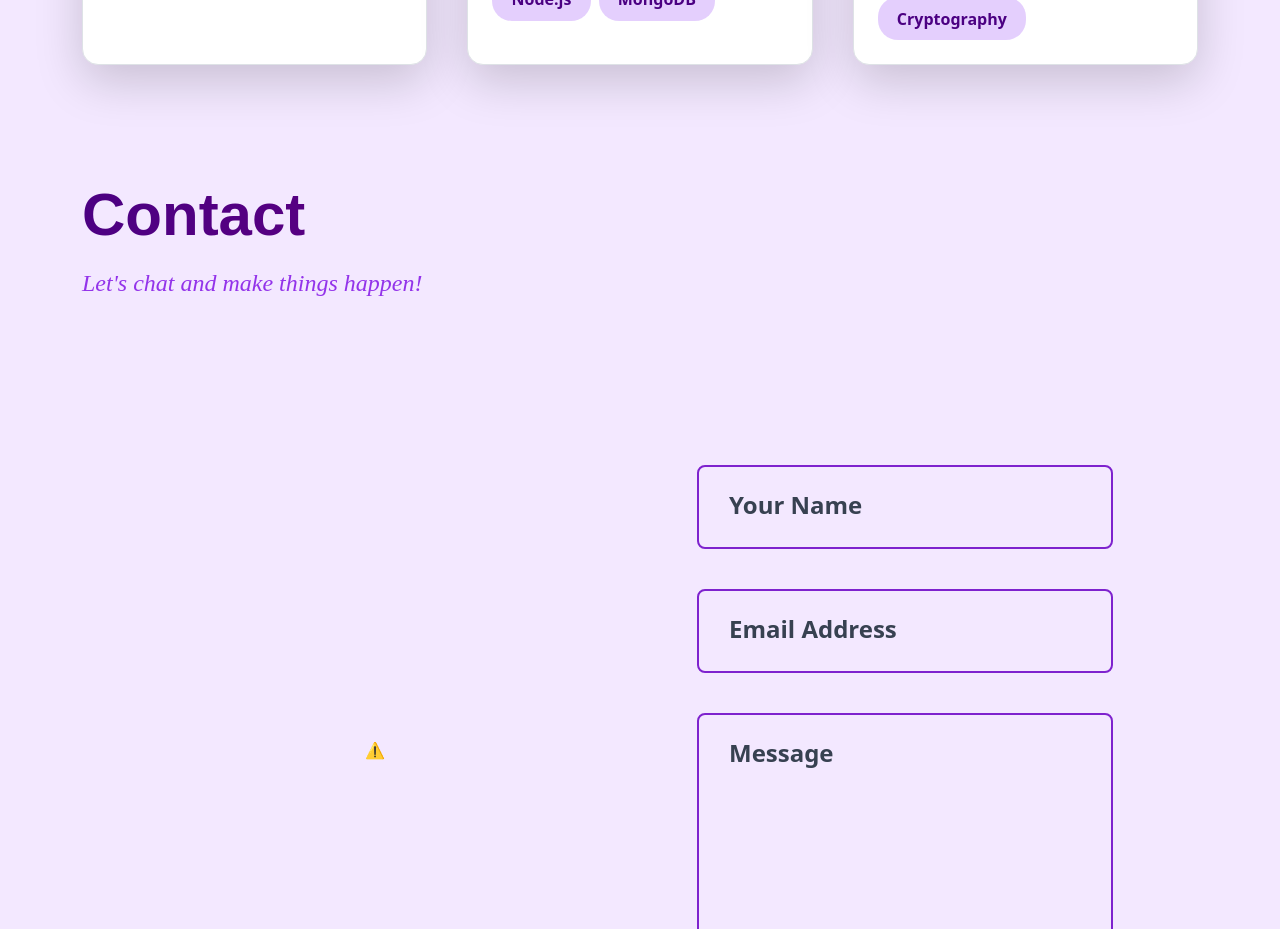
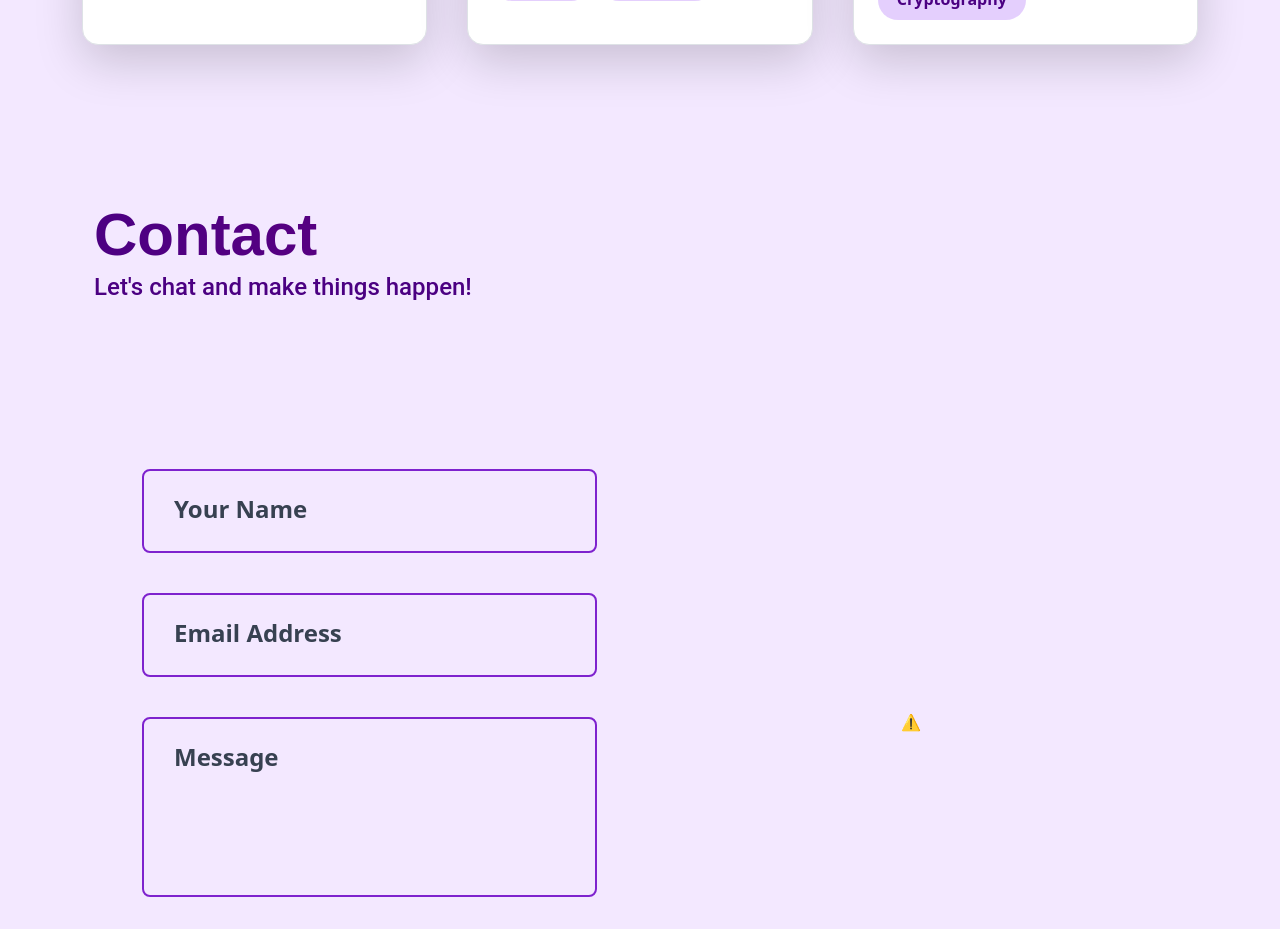
Before and after one commit to SameekshaMenda/portfolio, a React (Create React App) app: page / in a window 1280 px wide. Shown: the part 3620-4549 px from the top of the page. Built offline with nearby package versions, Linux system fonts and the light colour scheme; no server answers.

Commit message:
final changes

```diff
--- a/src/components/Contact.js
+++ b/src/components/Contact.js
@@ -8,28 +8,28 @@ function ContactForm() {
 
   if (state.succeeded) {
     return (
-      <p className="text-purple-700 text-4xl">
+      <p className="text-purple-700 text-2xl md:text-4xl text-center">
         Thanks for joining! We will get back to you soon.
       </p>
     );
   }
 
   return (
-    <div className="flex flex-col justify-center w-full md:w-1/2">
-      <form onSubmit={handleSubmit} className="space-y-10 max-w-2xl mx-auto">
+    <div className="w-full md:w-1/2 px-4 md:px-0">
+      <form onSubmit={handleSubmit} className="space-y-6 md:space-y-10 w-full max-w-2xl mx-auto">
         {/* Name Field */}
-        <div className="relative mt-12">
+        <div className="relative mt-6 md:mt-12">
           <input
             id="name"
             type="text"
             name="name"
             required
             placeholder=" "
-            className="w-full py-6 px-8 bg-transparent border-2 border-purple-700 rounded-lg focus:outline-none focus:border-purple-700 text-gray-800 placeholder-transparent text-2xl peer"
+            className="w-full py-4 md:py-6 px-6 md:px-8 bg-transparent border-2 border-purple-700 rounded-lg focus:outline-none focus:border-purple-700 text-gray-800 placeholder-transparent text-lg md:text-2xl peer"
           />
           <label
             htmlFor="name"
-            className="absolute left-8 -top-8 text-purple-700 font-semibold text-2xl transition-all duration-200 transform peer-placeholder-shown:top-6 peer-placeholder-shown:text-gray-700 peer-focus:-top-8 peer-focus:text-purple-500"
+            className="absolute left-6 md:left-8 -top-7 md:-top-8 text-purple-700 font-semibold text-lg md:text-2xl transition-all duration-200 transform peer-placeholder-shown:top-3 md:peer-placeholder-shown:top-6 peer-placeholder-shown:text-gray-700 peer-focus:-top-7 md:peer-focus:-top-8 peer-focus:text-purple-500"
           >
             Your Name
           </label>
@@ -37,18 +37,18 @@ function ContactForm() {
         </div>
 
         {/* Email Field */}
-        <div className="relative mt-12">
+        <div className="relative mt-6 md:mt-12">
           <input
             id="email"
             type="email"
             name="email"
             required
             placeholder=" "
-            className="w-full py-6 px-8 bg-transparent border-2 border-purple-700 rounded-lg focus:outline-none focus:border-purple-700 text-gray-800 placeholder-transparent text-2xl peer"
+            className="w-full py-4 md:py-6 px-6 md:px-8 bg-transparent border-2 border-purple-700 rounded-lg focus:outline-none focus:border-purple-700 text-gray-800 placeholder-transparent text-lg md:text-2xl peer"
           />
           <label
             htmlFor="email"
-            className="absolute left-8 -top-8 text-purple-700 font-semibold text-2xl transition-all duration-200 transform peer-placeholder-shown:top-6 peer-placeholder-shown:text-gray-700 peer-focus:-top-8 peer-focus:text-purple-500"
+            className="absolute left-6 md:left-8 -top-7 md:-top-8 text-purple-700 font-semibold text-lg md:text-2xl transition-all duration-200 transform peer-placeholder-shown:top-3 md:peer-placeholder-shown:top-6 peer-placeholder-shown:text-gray-700 peer-focus:-top-7 md:peer-focus:-top-8 peer-focus:text-purple-500"
           >
             Email Address
           </label>
@@ -56,18 +56,18 @@ function ContactForm() {
         </div>
 
         {/* Message Field */}
-        <div className="relative mt-12">
+        <div className="relative mt-6 md:mt-12">
           <textarea
             id="message"
             name="message"
             required
             placeholder=" "
-            className="w-full py-6 px-8 bg-transparent border-2 border-purple-700 rounded-lg focus:outline-none focus:border-purple-700 text-gray-800 placeholder-transparent text-2xl peer resize-none"
-            rows="6"
+            className="w-full py-4 md:py-6 px-6 md:px-8 bg-transparent border-2 border-purple-700 rounded-lg focus:outline-none focus:border-purple-700 text-gray-800 placeholder-transparent text-lg md:text-2xl peer resize-none"
+            rows="4"
           />
           <label
             htmlFor="message"
-            className="absolute left-8 -top-8 text-purple-700 font-semibold text-2xl transition-all duration-200 transform peer-placeholder-shown:top-6 peer-placeholder-shown:text-gray-700 peer-focus:-top-8 peer-focus:text-purple-500"
+            className="absolute left-6 md:left-8 -top-7 md:-top-8 text-purple-700 font-semibold text-lg md:text-2xl transition-all duration-200 transform peer-placeholder-shown:top-3 md:peer-placeholder-shown:top-6 peer-placeholder-shown:text-gray-700 peer-focus:-top-7 md:peer-focus:-top-8 peer-focus:text-purple-500"
           >
             Message
           </label>
@@ -75,11 +75,11 @@ function ContactForm() {
         </div>
 
         {/* Submit Button */}
-        <div className="flex justify-center mt-12">
+        <div className="flex justify-center mt-6 md:mt-12">
           <button
             type="submit"
             disabled={state.submitting}
-            className="px-16 py-6 bg-purple-700 text-white rounded-lg hover:bg-hotpink transition duration-300 disabled:bg-gray-400 disabled:cursor-not-allowed text-2xl"
+            className="px-10 md:px-16 py-4 md:py-6 bg-purple-700 text-white rounded-lg hover:bg-hotpink transition duration-300 disabled:bg-gray-400 disabled:cursor-not-allowed text-lg md:text-2xl w-full md:w-auto"
           >
             Send Message
           </button>
@@ -91,11 +91,11 @@ function ContactForm() {
 
 function Contact() {
   return (
-    <section id="contactme" className="bg-purple-100 relative py-10 mb-0">
-      <div className="container mx-auto px-6">
-        <div className="text-left mb-10">
+    <section id="contactme" className="bg-purple-100 relative py-10 md:py-20 mb-0">
+      <div className="container mx-auto px-4 md:px-6">
+        <div className="text-left mb-8 md:mb-10">
           <p
-            className="text-6xl font-bold text-transparent bg-clip-text mb-4"
+            className="text-4xl md:text-6xl font-bold text-transparent bg-clip-text mb-2 md:mb-4"
             style={{
               backgroundImage: 'linear-gradient(120deg, #4B0082, #800080)',
               animation: 'glitter 1.5s infinite linear',
@@ -110,22 +110,26 @@ function Contact() {
           </p>
 
           <p
-            className="text-lg text-purple-600 italic mb-10"
-            style={{ fontFamily: "Lobster, cursive", fontSize: "1.5rem" }}
+            className="text-base md:text-lg mb-6 md:mb-10"
+            style={{
+                  fontSize: "1.5rem",
+                  color: "#4B0082",
+                  fontFamily: "'Roboto', sans-serif",
+                  fontWeight: "500"
+                }}
           >
             Let's chat and make things happen!
           </p>
         </div>
 
-        <div className="flex flex-col md:flex-row items-center justify-between py-20 px-12 gap-10">
-          {/* Lottie Animation - Slightly Shifted Left */}
-          <div className="w-full md:w-1/2 flex justify-center">
-
+        <div className="flex flex-col md:flex-row items-center justify-between py-10 md:py-20 px-4 md:px-12 gap-8 md:gap-10">
+          {/* Lottie Animation */}
+          <div className="w-full md:w-1/2 flex justify-center order-1 md:order-none">
             <Player
               autoplay
               loop
               src="https://lottie.host/c4c69771-5edd-415e-9d8f-dbd37a986cf7/idA1WQGOv7.json"
-              style={{ height: "500px", width: "600px" }}
+              className="h-[300px] md:h-[500px] w-[350px] md:w-[600px]"
             />
           </div>
           <ContactForm />
--- a/src/components/CustomNavbar.js
+++ b/src/components/CustomNavbar.js
@@ -1,4 +1,4 @@
-import React, { useState,useRef,useEffect } from "react";
+import React, { useState, useRef, useEffect } from "react";
 import { Nav } from "react-bootstrap";
 import { FaBars, FaTimes } from "react-icons/fa";
 
@@ -33,13 +33,18 @@ const CustomNavbar = () => {
     <>
       {/* Floating Menu Button */}
       <div style={menuButtonStyle} onClick={() => setMenuOpen(true)}>
-        <FaBars size={28} color="white" />
+        <FaBars size="clamp(24px, 3vw, 28px)" color="white" />
       </div>
 
       {/* Full-Screen Overlay Menu */}
       {menuOpen && (
-        <div style={overlayStyle}>
-          <FaTimes size={32} color="white" style={closeButtonStyle} onClick={() => setMenuOpen(false)} />
+        <div style={overlayStyle} ref={menuRef}>
+          <FaTimes
+            size="clamp(28px, 4vw, 32px)"
+            color="white"
+            style={closeButtonStyle}
+            onClick={() => setMenuOpen(false)}
+          />
           <Nav className="flex-column text-center">
             {["Home", "Education", "Skills", "Projects", "Contact Me"].map((item, index) => (
               <Nav.Link
@@ -61,20 +66,23 @@ const CustomNavbar = () => {
 // Styles
 const menuButtonStyle = {
   position: "fixed",
-  top: "10px",
-  left: "10px",
+  top: "clamp(10px, 2vw, 20px)",
+  left: "clamp(10px, 2vw, 20px)",
   zIndex: 1050,
   cursor: "pointer",
-  background: "rgba(75, 0, 130, 0.8)", // Purple-themed button
-  padding: "12px",
+  background: "rgba(75, 0, 130, 0.8)",
+  padding: "clamp(10px, 1.5vw, 12px)",
   borderRadius: "50%",
   boxShadow: "0 4px 8px rgba(0, 0, 0, 0.2)",
 };
 
 const overlayStyle = {
   position: "fixed",
-  inset: 0, // Covers the full screen properly
-  background: "rgba(75, 0, 130, 0.5)", // Dark semi-transparent background
+  top: 0,
+  left: 0,
+  right: 0,
+  bottom: 0,
+  background: "rgba(75, 0, 130, 0.5)",
   display: "flex",
   flexDirection: "column",
   alignItems: "center",
@@ -85,18 +93,19 @@ const overlayStyle = {
 
 const closeButtonStyle = {
   position: "absolute",
-  top: "20px",
-  right: "20px",
+  top: "clamp(15px, 3vw, 20px)",
+  right: "clamp(15px, 3vw, 20px)",
   cursor: "pointer",
 };
 
 const navLinkStyle = {
   color: "white",
-  fontSize: "2rem",
+  fontSize: "clamp(1.5rem, 5vw, 2rem)",
   fontWeight: "bold",
   textDecoration: "none",
-  margin: "15px 0",
+  margin: "clamp(10px, 2vw, 15px) 0",
   transition: "color 0.3s",
+  padding: "clamp(5px, 1vw, 10px)",
 };
 
 export default CustomNavbar;
--- a/src/components/Project2.js
+++ b/src/components/Project2.js
@@ -55,7 +55,7 @@ const Projects = () => {
           </p>
 
           <p
-            className="text-lg text-purple-600 mb-12 text-left"
+            className="text-base md:text-lg mb-6 md:mb-10"
             style={{
                   fontSize: "1.5rem",
                   color: "#4B0082",
--- a/src/components/SkillsSection.js
+++ b/src/components/SkillsSection.js
@@ -49,8 +49,8 @@ const SkillsSection = () => {
                     My Skills
                 </h1>
 
-                <h2
-                    className="text-xl md:text-2xl mb-8 md:mb-12"
+                <p
+                    className="text-base md:text-lg mb-6 md:mb-10"
                     style={{
                   fontSize: "1.5rem",
                   color: "#4B0082",
@@ -59,7 +59,7 @@ const SkillsSection = () => {
                 }}
                 >
                     Skills I Have Gained Over Time!
-                </h2>
+                </p>
 
                 {/* Skill Icons */}
                 <div className="space-y-12">
```
